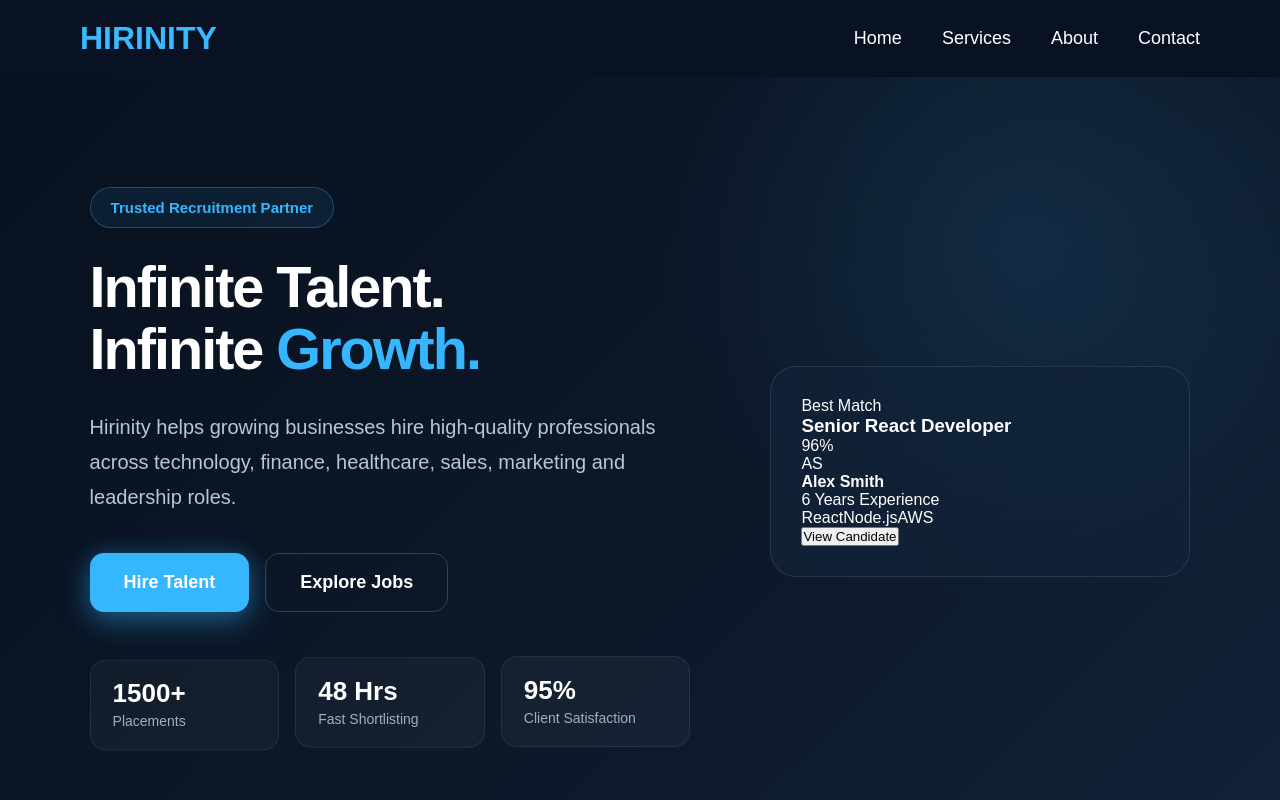
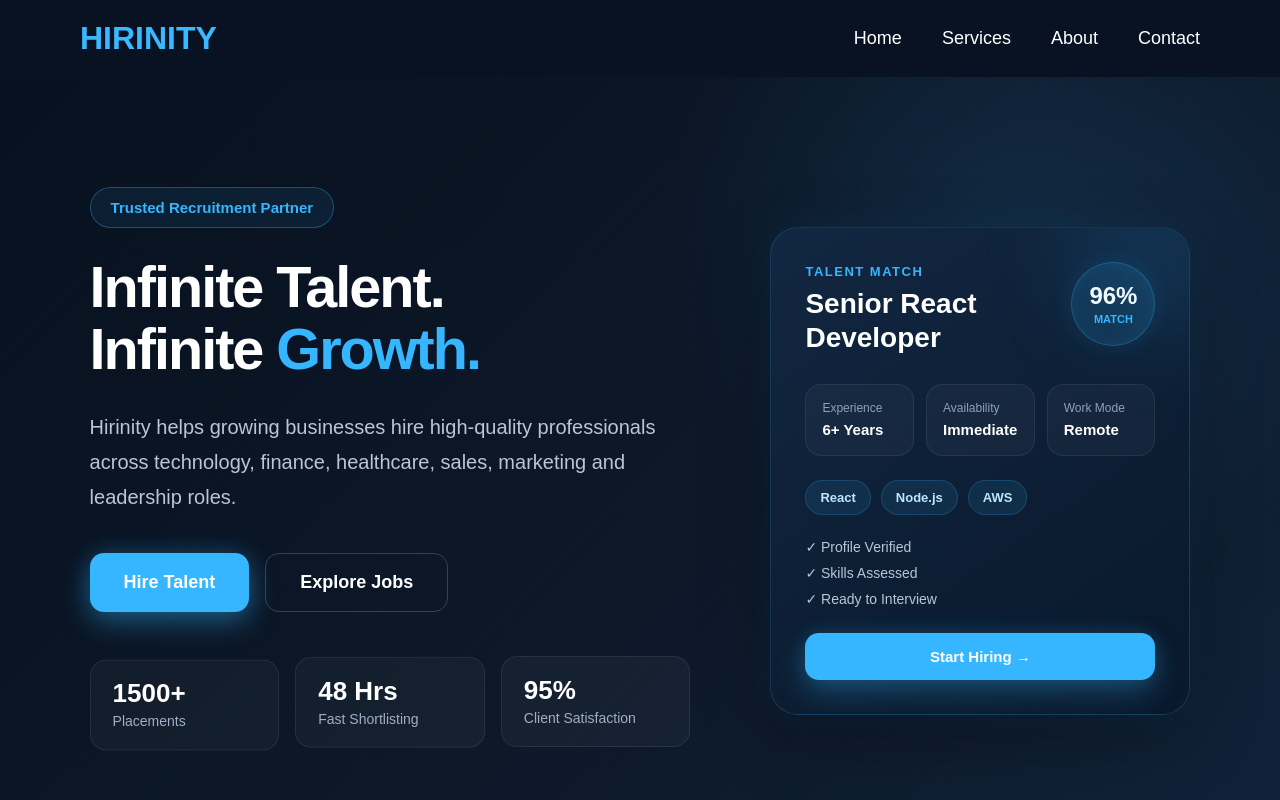
Before and after one commit to akashlive1111/hirinity-website, a React (Vite) app: page / in a window 1280 px wide. Shown: the top 800 px of the page. Built offline with nearby package versions, Linux system fonts and the light colour scheme.

Commit message:
Upgrade hero talent match dashboard

```diff
--- a/src/components/Hero.jsx
+++ b/src/components/Hero.jsx
@@ -78,32 +78,35 @@ function Hero() {
 
         <div className="hero-right">
 
-          <div className="dashboard-card">
+          <div className="dashboard-card talent-dashboard">
 
   <div className="dashboard-header">
-
     <div>
-                <span className="small-label">Best Match</span>
+      <span className="small-label">Talent Match</span>
       <h3>Senior React Developer</h3>
     </div>
 
     <div className="match-badge">
-                96%
+      <strong>96%</strong>
+      <span>Match</span>
+    </div>
   </div>
 
+  <div className="talent-details">
+    <div className="detail-item">
+      <span>Experience</span>
+      <strong>6+ Years</strong>
     </div>
 
-            <div className="candidate-profile">
-
-              <div className="candidate-avatar">
-                AS
+    <div className="detail-item">
+      <span>Availability</span>
+      <strong>Immediate</strong>
     </div>
 
-              <div>
-                <h4>Alex Smith</h4>
-                <p>6 Years Experience</p>
+    <div className="detail-item">
+      <span>Work Mode</span>
+      <strong>Remote</strong>
     </div>
-
   </div>
 
   <div className="skill-tags">
@@ -112,18 +115,25 @@ function Hero() {
     <span>AWS</span>
   </div>
 
+  <div className="talent-checklist">
+    <p>✓ Profile Verified</p>
+    <p>✓ Skills Assessed</p>
+    <p>✓ Ready to Interview</p>
+  </div>
+
   <button
     type="button"
     className="profile-btn"
+    onClick={goToContact}
   >
-              View Candidate
+    Start Hiring →
   </button>
 
+</div>
         </div>
 
   </div>
 
-      </div>
 </section>
 );
 }
--- a/src/styles/Hero.css
+++ b/src/styles/Hero.css
@@ -315,3 +315,205 @@
     transform: translateY(-8px);
   }
 }
+/* ===== TALENT MATCH DASHBOARD ===== */
+
+.talent-dashboard {
+  position: relative;
+  overflow: hidden;
+  padding: 34px;
+  border-radius: 28px;
+  background:
+    linear-gradient(
+      145deg,
+      rgba(18, 39, 66, 0.96),
+      rgba(10, 24, 42, 0.96)
+    );
+  border: 1px solid rgba(53, 182, 255, 0.18);
+
+  box-shadow:
+    0 24px 70px rgba(0, 0, 0, 0.28),
+    0 0 35px rgba(53, 182, 255, 0.08);
+
+  animation: floatTalentCard 5s ease-in-out infinite;
+}
+
+.talent-dashboard::before {
+  content: "";
+  position: absolute;
+  width: 180px;
+  height: 180px;
+  right: -60px;
+  top: -70px;
+  border-radius: 50%;
+  background: rgba(53, 182, 255, 0.12);
+  filter: blur(45px);
+  pointer-events: none;
+}
+
+.dashboard-header {
+  display: flex;
+  justify-content: space-between;
+  align-items: flex-start;
+  gap: 24px;
+  margin-bottom: 30px;
+}
+
+.small-label {
+  display: inline-block;
+  margin-bottom: 8px;
+  color: #35b6ff;
+  font-size: 13px;
+  font-weight: 800;
+  letter-spacing: 1.5px;
+  text-transform: uppercase;
+}
+
+.dashboard-header h3 {
+  margin: 0;
+  color: #ffffff;
+  font-size: 28px;
+  line-height: 1.2;
+}
+
+.match-badge {
+  min-width: 84px;
+  height: 84px;
+  border-radius: 50%;
+  display: flex;
+  flex-direction: column;
+  align-items: center;
+  justify-content: center;
+
+  background: rgba(53, 182, 255, 0.12);
+  border: 1px solid rgba(53, 182, 255, 0.28);
+
+  box-shadow:
+    inset 0 0 20px rgba(53, 182, 255, 0.08),
+    0 0 22px rgba(53, 182, 255, 0.12);
+}
+
+.match-badge strong {
+  color: #ffffff;
+  font-size: 24px;
+  line-height: 1;
+}
+
+.match-badge span {
+  margin-top: 5px;
+  color: #35b6ff;
+  font-size: 11px;
+  font-weight: 700;
+  text-transform: uppercase;
+}
+
+.talent-details {
+  display: grid;
+  grid-template-columns: repeat(3, 1fr);
+  gap: 12px;
+  margin-bottom: 24px;
+}
+
+.detail-item {
+  padding: 16px;
+  border-radius: 16px;
+  background: rgba(255, 255, 255, 0.035);
+  border: 1px solid rgba(255, 255, 255, 0.07);
+}
+
+.detail-item span {
+  display: block;
+  color: #8fa1b7;
+  font-size: 12px;
+  margin-bottom: 6px;
+}
+
+.detail-item strong {
+  color: #ffffff;
+  font-size: 15px;
+}
+
+.talent-dashboard .skill-tags {
+  display: flex;
+  gap: 10px;
+  flex-wrap: wrap;
+  margin-bottom: 24px;
+}
+
+.talent-dashboard .skill-tags span {
+  padding: 9px 14px;
+  border-radius: 999px;
+  background: rgba(53, 182, 255, 0.1);
+  border: 1px solid rgba(53, 182, 255, 0.2);
+  color: #bfe8ff;
+  font-size: 13px;
+  font-weight: 600;
+}
+
+.talent-checklist {
+  display: grid;
+  gap: 10px;
+  margin-bottom: 26px;
+}
+
+.talent-checklist p {
+  margin: 0;
+  color: #b9c6d7;
+  font-size: 14px;
+}
+
+.profile-btn {
+  width: 100%;
+  padding: 15px 22px;
+  border-radius: 14px;
+  border: none;
+
+  background: #35b6ff;
+  color: #ffffff;
+
+  font-size: 15px;
+  font-weight: 800;
+  cursor: pointer;
+
+  box-shadow:
+    0 12px 30px rgba(53, 182, 255, 0.28),
+    0 0 20px rgba(53, 182, 255, 0.14);
+
+  transition: 0.3s ease;
+}
+
+.profile-btn:hover {
+  transform: translateY(-2px);
+  box-shadow:
+    0 16px 36px rgba(53, 182, 255, 0.38),
+    0 0 28px rgba(53, 182, 255, 0.2);
+}
+
+@keyframes floatTalentCard {
+  0%,
+  100% {
+    transform: translateY(0);
+  }
+
+  50% {
+    transform: translateY(-10px);
+  }
+}
+
+@media (max-width: 700px) {
+  .talent-dashboard {
+    padding: 24px;
+  }
+
+  .dashboard-header h3 {
+    font-size: 23px;
+  }
+
+  .match-badge {
+    min-width: 72px;
+    height: 72px;
+  }
+
+  .talent-details {
+    grid-template-columns: 1fr;
+  }
+}
```
Lines whose indentation alone changed are shown as unchanged.
